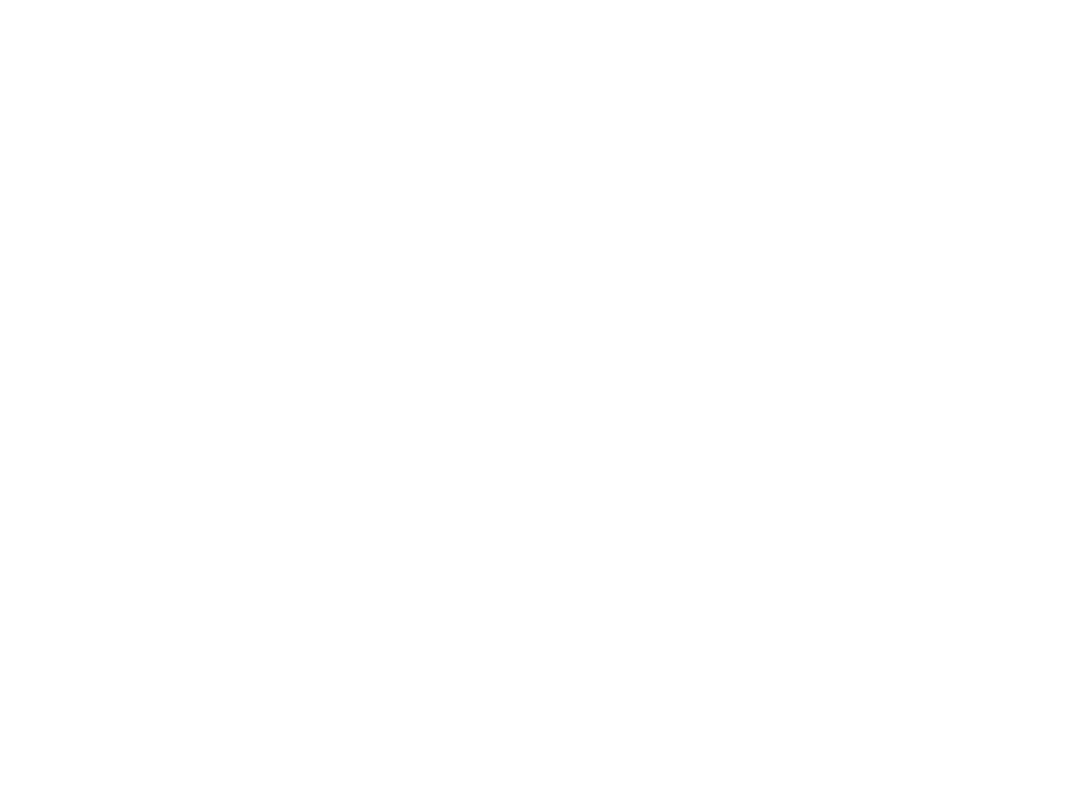
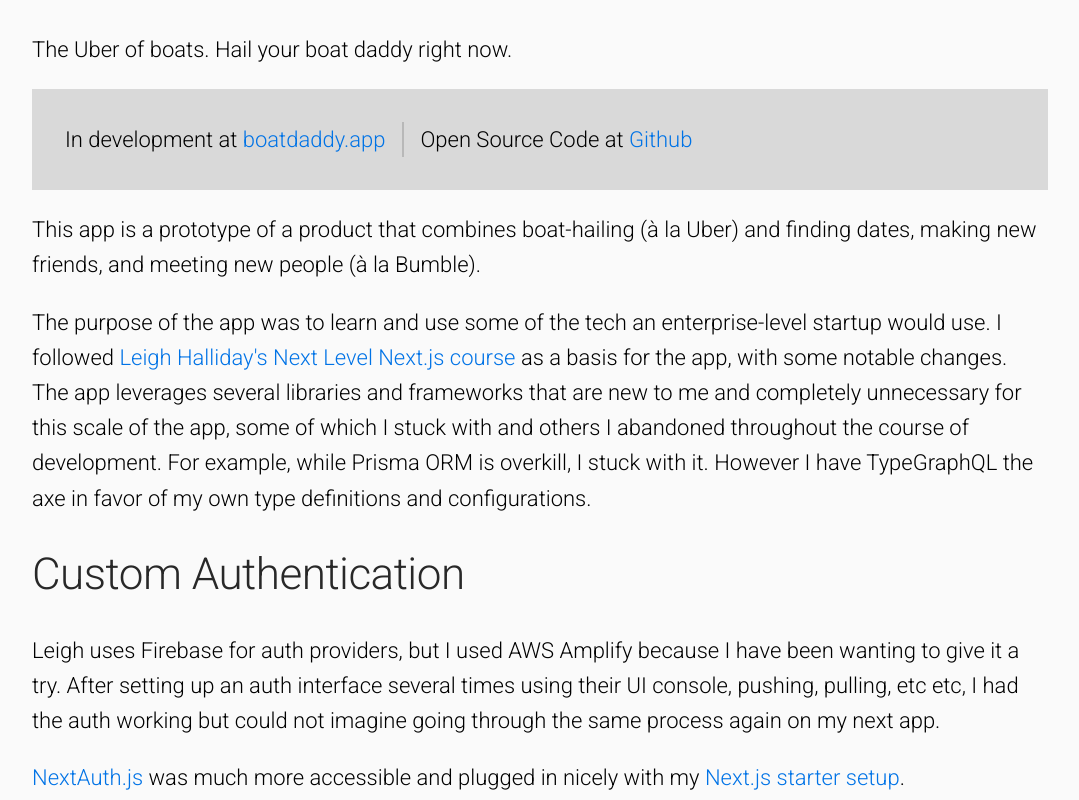
Before and after one commit to brti-dev/brti.dev, a Next.js app: page /developer/boat-daddy in a window 1280 px wide. Before the commit this address had no page. Shown: the part 460-1260 px from the top of the page, without its empty margins (100-1179 px from the left). Before the commit the page ends 800 px from the top, so only its background shows below. Built offline with nearby package versions, Linux system fonts and the light colour scheme.

Commit message:
Add Boat Daddy to webdev pages and index

```diff
--- /dev/null
+++ b/pages/developer/boat-daddy.tsx
@@ -0,0 +1,79 @@
+import Layout from 'components/Layout'
+import Article from 'components/Article'
+import { getNextArticle } from './index'
+
+function BoatDaddy() {
+  return (
+    <Layout title="Web App Project: Boat Daddy">
+      <Article
+        title="Boat Daddy"
+        description={<>The Uber of boats. Hail your boat daddy right now.</>}
+        preface={
+          <ul>
+            <li>
+              In development at{' '}
+              <a href="https://boatdaddy.app/">boatdaddy.app</a>
+            </li>
+            <li>
+              Open Source Code at{' '}
+              <a href="https://github.com/dr-spaceman/boatdaddy">Github</a>
+            </li>
+          </ul>
+        }
+        nextArticle={getNextArticle('boat-daddy')}
+      >
+        <p>
+          This app is a prototype of a product that combines boat-hailing (à la
+          Uber) and finding dates, making new friends, and meeting new people (à
+          la Bumble).
+        </p>
+        <p>
+          The purpose of the app was to learn and use some of the tech an
+          enterprise-level startup would use. I followed{' '}
+          <a href="https://courses.leighhalliday.com/">
+            Leigh Halliday's Next Level Next.js course
+          </a>{' '}
+          as a basis for the app, with some notable changes. The app leverages
+          several libraries and frameworks that are new to me and completely
+          unnecessary for this scale of the app, some of which I stuck with and
+          others I abandoned throughout the course of development. For example,
+          while Prisma ORM is overkill, I stuck with it. However I have
+          TypeGraphQL the axe in favor of my own type definitions and
+          configurations.
+        </p>
+
+        <h2>Custom Authentication</h2>
+        <p>
+          Leigh uses Firebase for auth providers, but I used AWS Amplify because
+          I have been wanting to give it a try. After setting up an auth
+          interface several times using their UI console, pushing, pulling, etc
+          etc, I had the auth working but could not imagine going through the
+          same process again on my next app.
+        </p>
+        <p>
+          <a href="https://next-auth.js.org/">NextAuth.js</a> was much more
+          accessible and plugged in nicely with my{' '}
+          <a href="https://github.com/dr-spaceman/next.js-starter">
+            Next.js starter setup
+          </a>
+          .
+        </p>
+        <p>
+          Ultimately I designed my own authorization process that could process
+          a login feature neither Amplify nor NextAuth could do: A mock log-in
+          without having any credentials.
+        </p>
+        <p>
+          I used JWT with credentials attached as a bearer token to all API
+          calls to authorize the user. In addition, there are third-party auth
+          providers like Google, and a password sign in.
+        </p>
+        <p>
+          <em>More to come as this app approaches production..</em>
+        </p>
+      </Article>
+    </Layout>
+  )
+}
+
+export default BoatDaddy
--- a/pages/developer/index.tsx
+++ b/pages/developer/index.tsx
@@ -7,6 +7,26 @@ import Button from 'components/Button'
 import classes from 'styles/developer.module.scss'
 
 const WORKS = [
+  {
+    label: 'Single-Page App',
+    slug: 'boat-daddy',
+    heading: 'Boat Daddy',
+    subheading: 'Lead Developer & Product Designer',
+    description: 'The Uber of Boats',
+    tags: [
+      'Single Page App',
+      'Next.js',
+      'PostgreSQL',
+      'Prisma',
+      'GraphQL',
+      'React',
+      'Typescript',
+      'custom auth',
+      'Cloudinary API',
+      'Mapbpx API',
+      'SASS',
+    ],
+  },
   {
     label: 'Single-Page App',
     slug: 'camval-produce',
```
